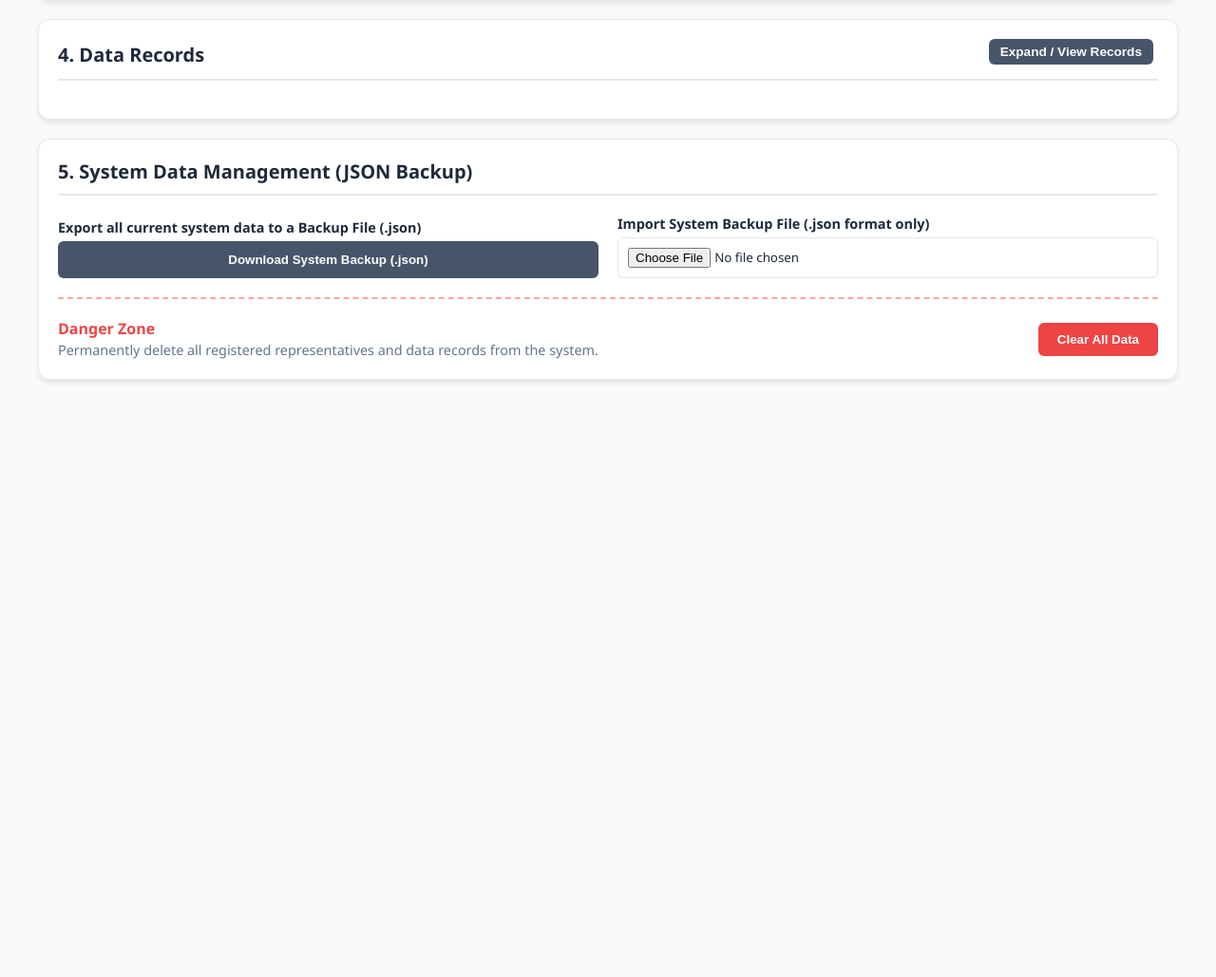
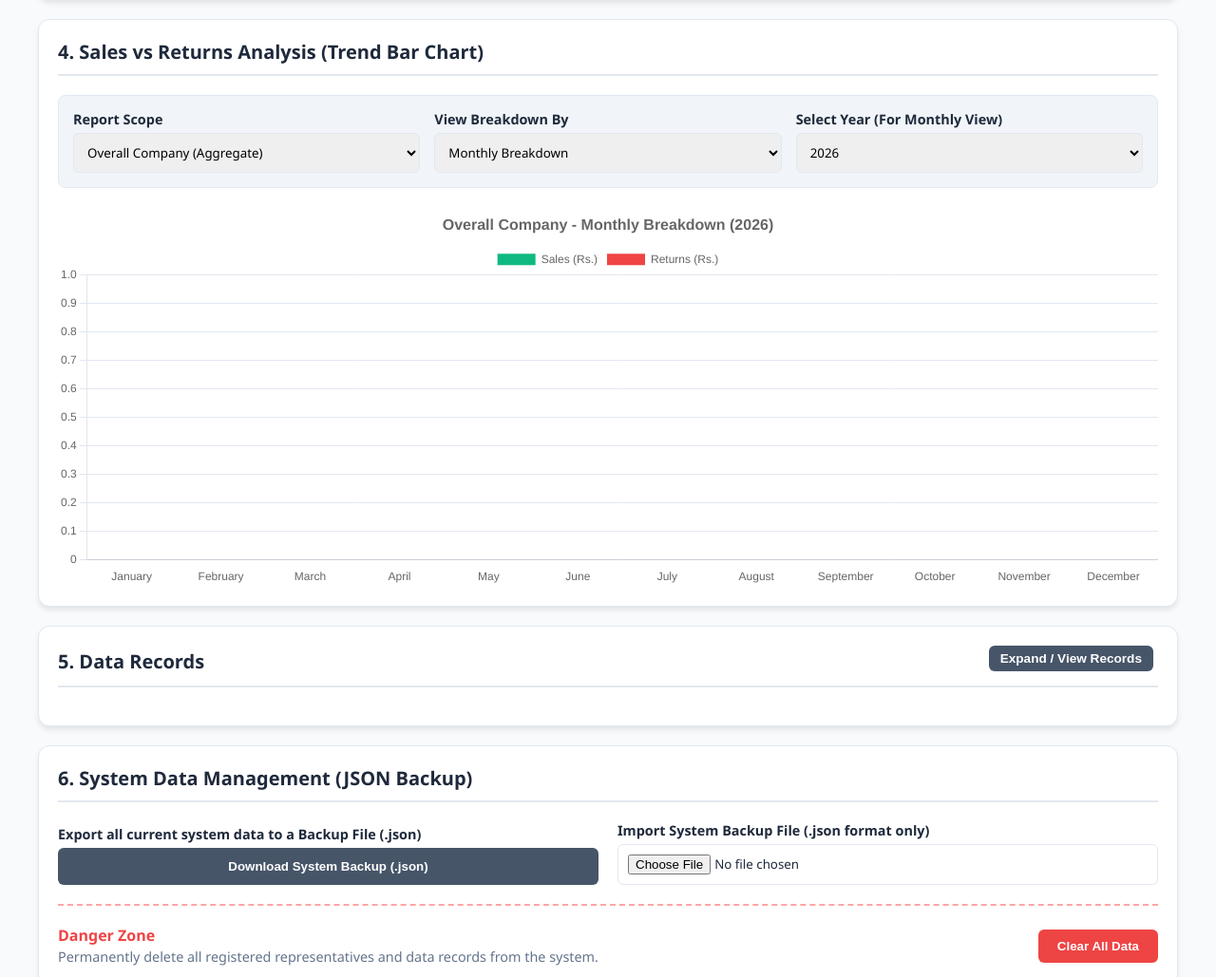
Before and after one commit to NirmalaMadu/sales-and-return, a plain HTML site: page index.html in a window 1280 px wide. Shown: the part 1318-2347 px from the top of the page at 95% size. Before the commit the page ends 1738 px from the top, so only its background shows below. Drawn offline with nearby package versions, Linux system fonts and the light colour scheme.

```diff
--- a/index.html
+++ b/index.html
@@ -160,6 +160,12 @@
             box-sizing: border-box;
         }
 
+        .bar-chart-container {
+            width: 100%;
+            height: 400px;
+            position: relative;
+        }
+
         #recordsContainer { display: none; }
         .table-responsive { overflow-x: auto; }
         table {
@@ -271,6 +277,8 @@
                                     <option value="2026" selected>2026</option>
                                     <option value="2027">2027</option>
                                     <option value="2028">2028</option>
+                                    <option value="2029">2029</option>
+                                    <option value="2030">2030</option>
                                 </select>
                             </div>
                             <div class="form-group" style="flex: 1;">
@@ -314,11 +322,9 @@
                     <p style="font-size: 0.9rem; color: #64748b; line-height: 1.5;">
                         Fill out the provided Excel template and upload it here. If a Representative's name isn't registered yet, the system will automatically register them for you!
                     </p>
-
                     <button type="button" onclick="downloadExcelTemplate()" class="btn-success" style="margin-bottom: 20px;">
                         ⬇️ Download Excel Template
                     </button>
-
                     <div class="form-group">
                         <label for="excelUpload">Upload Filled Excel File (.xlsx or .csv)</label>
                         <input type="file" id="excelUpload" accept=".xlsx, .xls, .csv" style="background: var(--background);">
@@ -327,12 +333,11 @@
             </div>
         </div>
 
-        <!-- 3. Dynamic Chart Section -->
+        <!-- 3. Dynamic Pie Chart Section -->
         <div class="card full-width">
             <div class="card-header">
-                <h2>3. Graphical Performance Report</h2>
+                <h2>3. Graphical Performance Report (Proportion)</h2>
             </div>
-
             <div class="chart-controls">
                 <div class="form-group">
                     <label for="chartScope">Report Scope</label>
@@ -374,14 +379,51 @@
                     </select>
                 </div>
             </div>
-
             <div id="chartsContainer" class="charts-grid"></div>
         </div>
 
-        <!-- 4. Data Review Table (Collapsible & Filterable) -->
+        <!-- 4. Bar Chart Trend Section -->
         <div class="card full-width">
             <div class="card-header">
-                <h2>4. Data Records</h2>
+                <h2>4. Sales vs Returns Analysis (Trend Bar Chart)</h2>
+            </div>
+            <div class="chart-controls">
+                <div class="form-group">
+                    <label for="trendScope">Report Scope</label>
+                    <select id="trendScope">
+                        <option value="Overall">Overall Company (Aggregate)</option>
+                        <!-- Dynamic Reps inject here -->
+                    </select>
+                </div>
+                <div class="form-group">
+                    <label for="trendViewMode">View Breakdown By</label>
+                    <select id="trendViewMode">
+                        <option value="Monthly">Monthly Breakdown</option>
+                        <option value="Yearly">Yearly Breakdown</option>
+                    </select>
+                </div>
+                <div class="form-group" id="trendYearGroup">
+                    <label for="trendYear">Select Year (For Monthly View)</label>
+                    <select id="trendYear">
+                        <option value="2024">2024</option>
+                        <option value="2025">2025</option>
+                        <option value="2026" selected>2026</option>
+                        <option value="2027">2027</option>
+                        <option value="2028">2028</option>
+                        <option value="2029">2029</option>
+                        <option value="2030">2030</option>
+                    </select>
+                </div>
+            </div>
+            <div class="bar-chart-container">
+                <canvas id="trendChart"></canvas>
+            </div>
+        </div>
+
+        <!-- 5. Data Review Table (Collapsible & Filterable) -->
+        <div class="card full-width">
+            <div class="card-header">
+                <h2>5. Data Records</h2>
                 <button type="button" id="toggleRecordsBtn" class="btn-sm btn-secondary">Expand / View Records</button>
             </div>
 
@@ -445,10 +487,10 @@
             </div>
         </div>
 
-        <!-- 5. Data Management (Backup/Restore/Clear) -->
+        <!-- 6. Data Management (Backup/Restore/Clear) -->
         <div class="card full-width">
             <div class="card-header">
-                <h2>5. System Data Management (JSON Backup)</h2>
+                <h2>6. System Data Management (JSON Backup)</h2>
             </div>
             <div class="management-flex">
                 <div>
@@ -475,9 +517,12 @@
         // --- SYSTEM STATE ---
         let appData = { reps: [], records: [] };
         let chartInstances = [];
+        let trendChartInstance = null;
         let editingIndex = -1;
 
         const chartColors = ['#3b82f6', '#ef4444', '#10b981', '#f59e0b', '#8b5cf6', '#ec4899', '#06b6d4', '#84cc16', '#64748b', '#f43f5e'];
+        const monthsList = ["January", "February", "March", "April", "May", "June", "July", "August", "September", "October", "November", "December"];
+        const yearsList = ["2024", "2025", "2026", "2027", "2028", "2029", "2030"];
 
         // --- DOM Elements ---
         const repForm = document.getElementById('repForm');
@@ -492,10 +537,16 @@
         const dataSubmitBtn = document.getElementById('dataSubmitBtn');
         const cancelEditBtn = document.getElementById('cancelEditBtn');
 
-        // Chart Control Elements
+        // Pie Chart Control Elements
         const chartScope = document.getElementById('chartScope');
         const chartYear = document.getElementById('chartYear');
         const chartTimeframe = document.getElementById('chartTimeframe');
+
+        // Trend Chart Control Elements
+        const trendScope = document.getElementById('trendScope');
+        const trendViewMode = document.getElementById('trendViewMode');
+        const trendYear = document.getElementById('trendYear');
+        const trendYearGroup = document.getElementById('trendYearGroup');
 
         // Table Filter Elements
         const filterRep = document.getElementById('filterRep');
@@ -539,15 +590,11 @@
                         const sales = parseFloat(row['Sales']);
                         const returns = parseFloat(row['Returns']);
 
-                        // Validate that all fields have data
                         if (rep && year && month && !isNaN(sales) && !isNaN(returns)) {
-
-                            // AUTO-REGISTER REPRESENTATIVE IF NEW
                             if (!appData.reps.includes(rep)) {
                                 appData.reps.push(rep);
                                 newRepsAdded++;
                             }
-
                             appData.records.push({
                                 timestamp: new Date().toLocaleDateString() + ' ' + new Date().toLocaleTimeString() + ' (Excel)',
                                 rep: rep,
@@ -558,24 +605,19 @@
                             });
                             recordsAdded++;
                         } else {
-                            recordsSkipped++; // Row was empty or contained invalid numbers
+                            recordsSkipped++;
                         }
                     });
 
                     updateUI();
 
                     let alertMsg = `Successfully imported ${recordsAdded} records from Excel.`;
-                    if (newRepsAdded > 0) {
-                        alertMsg += `\n\n✅ Automatically registered ${newRepsAdded} new Representatives from the sheet.`;
-                    }
-                    if (recordsSkipped > 0) {
-                        alertMsg += `\n\n⚠️ ${recordsSkipped} rows were skipped because they had missing data or invalid numbers.`;
-                    }
+                    if (newRepsAdded > 0) alertMsg += `\n\n✅ Automatically registered ${newRepsAdded} new Representatives.`;
+                    if (recordsSkipped > 0) alertMsg += `\n\n⚠️ ${recordsSkipped} rows were skipped due to missing/invalid data.`;
                     alert(alertMsg);
 
                 } catch (err) {
-                    alert('Error reading the file! Make sure you are uploading the .xlsx or .csv Excel template into this section, not the .json Backup file.');
-                    console.error(err);
+                    alert('Error reading the file! Ensure you upload the .xlsx/.csv Excel template here.');
                 }
                 excelUploadInput.value = '';
             };
@@ -595,62 +637,51 @@
 
         // --- UI UPDATERS ---
         function updateUI() {
-            // Update Data Entry Dropdown
+            // Update Rep Selectors
             repSelect.innerHTML = '<option value="" disabled selected>Select a Rep...</option>';
+
+            const currentScopeSelection = chartScope.value || 'Overall';
+            chartScope.innerHTML = `<option value="Overall">Overall Company (Aggregate)</option><option value="Contribution">Contribution to Net Sales (Rep vs Rep)</option><option value="AllReps">All Representatives (Individual)</option>`;
+
+            const currentTrendScope = trendScope.value || 'Overall';
+            trendScope.innerHTML = `<option value="Overall">Overall Company (Aggregate)</option>`;
+
+            const currentFilterRep = filterRep.value || 'All';
+            filterRep.innerHTML = '<option value="All">All Representatives</option>';
+
             appData.reps.forEach(rep => {
-                const option = document.createElement('option');
-                option.value = rep;
-                option.textContent = rep;
-                repSelect.appendChild(option);
+                // Dropdown 1: Data Entry
+                repSelect.appendChild(new Option(rep, rep));
+                // Dropdown 2: Pie Charts
+                chartScope.appendChild(new Option(rep, rep));
+                // Dropdown 3: Trend Chart
+                trendScope.appendChild(new Option(rep, rep));
+                // Dropdown 4: Table Filter
+                filterRep.appendChild(new Option(rep, rep));
             });
 
-            // Update Chart Scope Dropdown
-            const currentScopeSelection = chartScope.value || 'Overall';
-            chartScope.innerHTML = `
-                <option value="Overall">Overall Company (Aggregate)</option>
-                <option value="Contribution">Contribution to Net Sales (Rep vs Rep)</option>
-                <option value="AllReps">All Representatives (Individual)</option>
-            `;
-            appData.reps.forEach(rep => {
-                const option = document.createElement('option');
-                option.value = rep;
-                option.textContent = rep;
-                chartScope.appendChild(option);
-            });
             chartScope.value = currentScopeSelection;
-
-            // Update Table Filter Dropdown
-            const currentFilterRep = filterRep.value || 'All';
-            filterRep.innerHTML = '<option value="All">All Representatives</option>';
-            appData.reps.forEach(rep => {
-                const option = document.createElement('option');
-                option.value = rep;
-                option.textContent = rep;
-                if(rep === currentFilterRep) option.selected = true;
-                filterRep.appendChild(option);
-            });
+            trendScope.value = currentTrendScope;
+            filterRep.value = currentFilterRep;
 
             renderTable();
             updateChartDisplay();
+            updateTrendChart();
         }
 
         // --- TABLE FILTERING LOGIC ---
         function renderTable() {
             tableBody.innerHTML = '';
-
             const selectedRep = filterRep.value;
             const selectedYear = filterYear.value;
             const selectedMonth = filterMonth.value;
-
             let rowCount = 0;
 
             appData.records.forEach((record, originalIndex) => {
                 const recYear = record.year || "2026";
-                const matchRep = (selectedRep === 'All') || (record.rep === selectedRep);
-                const matchYear = (selectedYear === 'All') || (recYear === selectedYear);
-                const matchMonth = (selectedMonth === 'All') || (record.month === selectedMonth);
-
-                if (matchRep && matchYear && matchMonth) {
+                if ((selectedRep === 'All' || record.rep === selectedRep) &&
+                    (selectedYear === 'All' || recYear === selectedYear) &&
+                    (selectedMonth === 'All' || record.month === selectedMonth)) {
                     const row = document.createElement('tr');
                     row.innerHTML = `
                         <td>${record.timestamp}</td>
@@ -678,8 +709,94 @@
         filterYear.addEventListener('change', renderTable);
         filterMonth.addEventListener('change', renderTable);
 
+        // --- 4. TREND BAR CHART LOGIC ---
+        function initTrendChart() {
+            const ctx = document.getElementById('trendChart').getContext('2d');
+            trendChartInstance = new Chart(ctx, {
+                type: 'bar',
+                data: {
+                    labels: [],
+                    datasets: [
+                        { label: 'Sales (Rs.)', data: [], backgroundColor: '#10b981', borderRadius: 4 },
+                        { label: 'Returns (Rs.)', data: [], backgroundColor: '#ef4444', borderRadius: 4 }
+                    ]
+                },
+                options: {
+                    responsive: true,
+                    maintainAspectRatio: false,
+                    scales: {
+                        y: { beginAtZero: true, grid: { color: '#e2e8f0' } },
+                        x: { grid: { display: false } }
+                    },
+                    plugins: {
+                        legend: { position: 'top' },
+                        title: { display: true, text: 'Sales vs Returns', font: { size: 16 } }
+                    }
+                }
+            });
+        }
 
-        // --- CHART LOGIC ---
+        function updateTrendChart() {
+            const mode = trendViewMode.value;
+            const selectedRep = trendScope.value;
+            const selectedYear = trendYear.value;
+
+            // Toggle Year select visibility
+            trendYearGroup.style.display = (mode === 'Monthly') ? 'block' : 'none';
+
+            let chartLabels = [];
+            let salesData = [];
+            let returnsData = [];
+
+            if (mode === 'Monthly') {
+                chartLabels = monthsList;
+                salesData = new Array(12).fill(0);
+                returnsData = new Array(12).fill(0);
+
+                appData.records.forEach(r => {
+                    const recYear = r.year || "2026";
+                    if (recYear === selectedYear && (selectedRep === 'Overall' || r.rep === selectedRep)) {
+                        const monthIndex = monthsList.indexOf(r.month);
+                        if (monthIndex !== -1) {
+                            salesData[monthIndex] += r.sales;
+                            returnsData[monthIndex] += r.returns;
+                        }
+                    }
+                });
+                const titleRep = selectedRep === 'Overall' ? 'Overall Company' : selectedRep;
+                trendChartInstance.options.plugins.title.text = `${titleRep} - Monthly Breakdown (${selectedYear})`;
+
+            } else { // Yearly Mode
+                chartLabels = yearsList;
+                salesData = new Array(yearsList.length).fill(0);
+                returnsData = new Array(yearsList.length).fill(0);
+
+                appData.records.forEach(r => {
+                    const recYear = r.year || "2026";
+                    if (selectedRep === 'Overall' || r.rep === selectedRep) {
+                        const yearIndex = yearsList.indexOf(recYear);
+                        if (yearIndex !== -1) {
+                            salesData[yearIndex] += r.sales;
+                            returnsData[yearIndex] += r.returns;
+                        }
+                    }
+                });
+                const titleRep = selectedRep === 'Overall' ? 'Overall Company' : selectedRep;
+                trendChartInstance.options.plugins.title.text = `${titleRep} - Yearly Trend Breakdown`;
+            }
+
+            trendChartInstance.data.labels = chartLabels;
+            trendChartInstance.data.datasets[0].data = salesData;
+            trendChartInstance.data.datasets[1].data = returnsData;
+            trendChartInstance.update();
+        }
+
+        trendScope.addEventListener('change', updateTrendChart);
+        trendViewMode.addEventListener('change', updateTrendChart);
+        trendYear.addEventListener('change', updateTrendChart);
+
+
+        // --- 3. PIE CHART LOGIC ---
         function updateChartDisplay() {
             chartsContainer.innerHTML = '';
             chartInstances.forEach(chart => chart.destroy());
@@ -976,6 +1093,8 @@
             reader.readAsText(file);
         });
 
+        // Initialize
+        initTrendChart();
         updateUI();
 
     </script>
```
